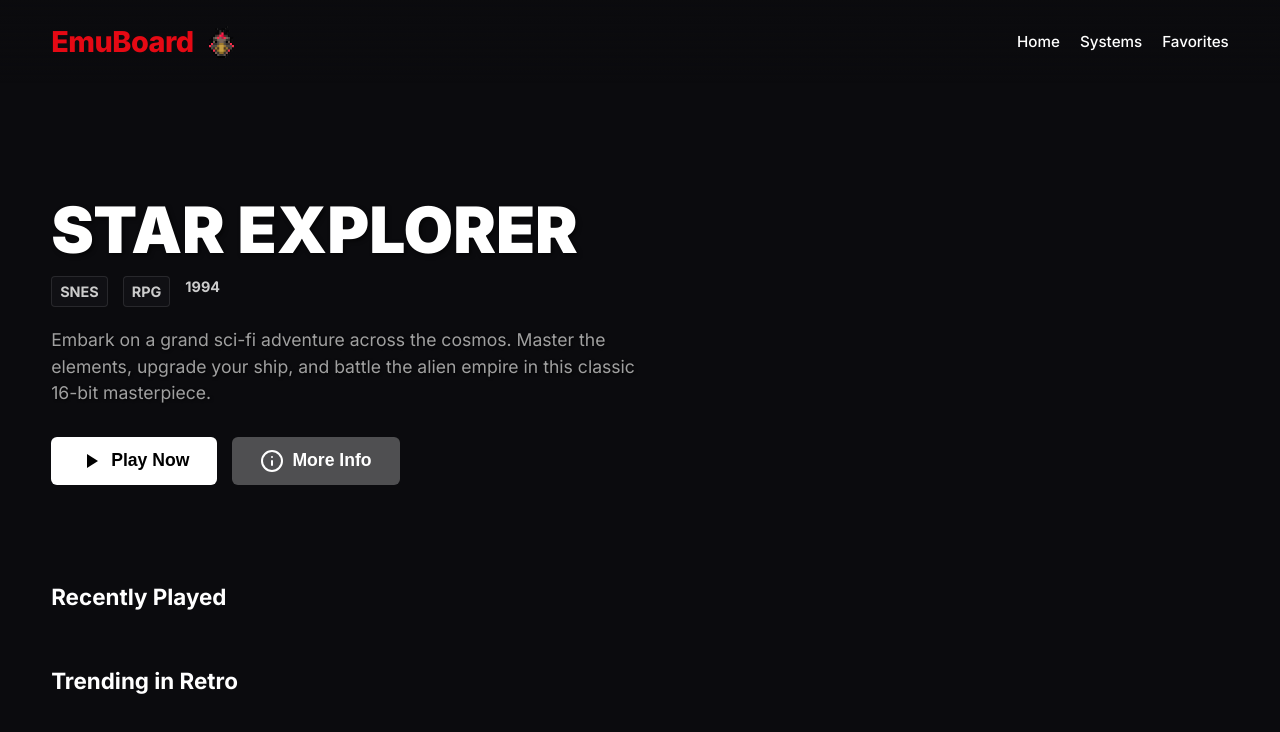
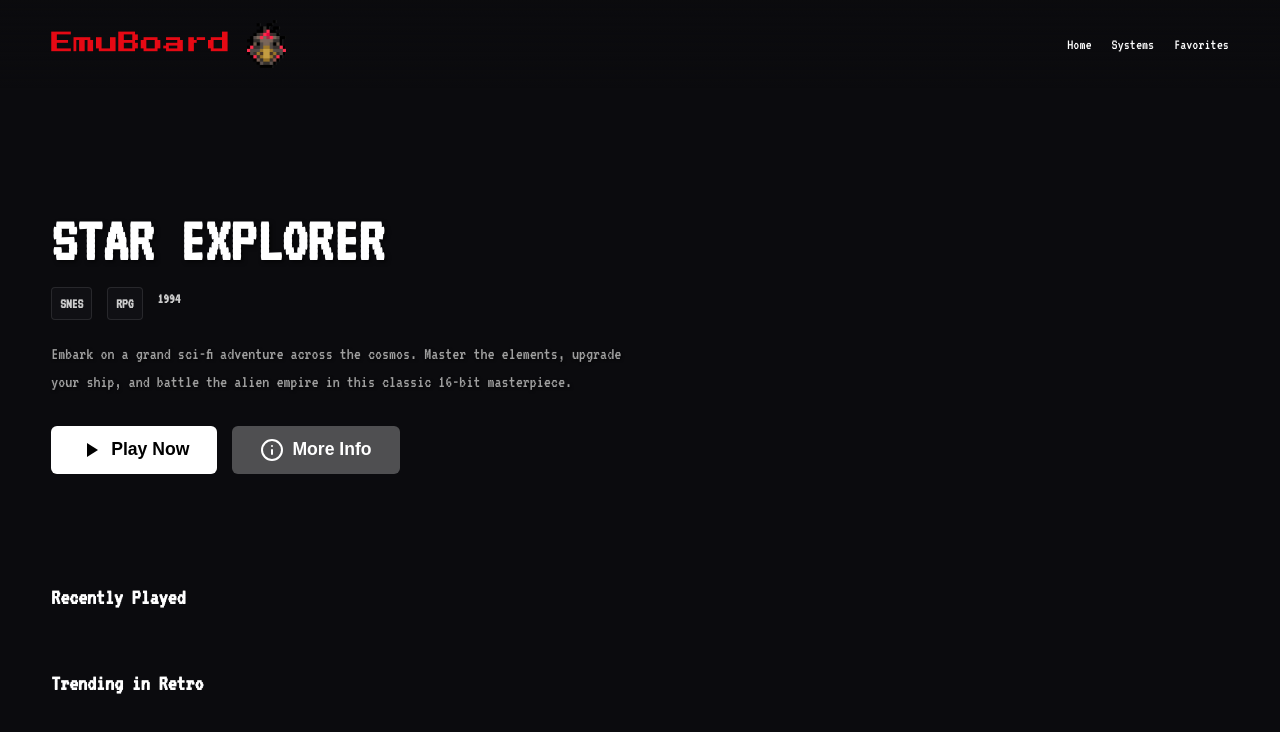
Before and after one commit to brnpal/EmuBoard, a website: page index.html in a window 1280 px wide. Drawn offline with Linux system fonts and the light colour scheme; no server answers.

Commit message:
Apply global 8-bit typography

```diff
--- a/index.html
+++ b/index.html
@@ -4,11 +4,11 @@
   <meta charset="UTF-8">
   <meta name="viewport" content="width=device-width, initial-scale=1.0">
   <title>EmuBoard</title>
-  <!-- Google Fonts: Inter -->
   <link rel="preconnect" href="https://fonts.googleapis.com">
   <link rel="preconnect" href="https://fonts.gstatic.com" crossorigin>
-  <link href="https://fonts.googleapis.com/css2?family=Inter:wght@400;500;700;800;900&display=swap" rel="stylesheet">
+  <link href="https://fonts.googleapis.com/css2?family=Press+Start+2P&family=VT323&display=swap" rel="stylesheet">
   <link rel="stylesheet" href="styles.css">
+
 </head>
 <body>
 
--- a/package.json
+++ b/package.json
@@ -20,6 +20,7 @@
   "homepage": "https://github.com/brnpal/EmuBoard#readme",
   "dependencies": {
     "cors": "^2.8.6",
-    "express": "^5.2.1"
+    "express": "^5.2.1",
+    "pngjs": "^7.0.0"
   }
 }
--- a/styles.css
+++ b/styles.css
@@ -16,11 +16,12 @@
 }
 
 body {
-  font-family: 'Inter', system-ui, -apple-system, sans-serif;
+  font-family: 'VT323', monospace;
   background-color: var(--bg-color);
   color: var(--text-primary);
   overflow-x: hidden;
-  line-height: 1.5;
+  line-height: 1.6;
+  font-size: 1.2rem; /* increase base size as VT323 runs small */
 }
 
 /* Navbar */
@@ -49,16 +50,15 @@ body {
 }
 
 .logo-avatar {
-  width: 32px;
-  height: 32px;
+  width: 48px;
+  height: 48px;
   object-fit: contain;
-  mix-blend-mode: lighten;
 }
 
 .logo {
-  font-size: 1.8rem;
-  font-weight: 800;
-  letter-spacing: -0.5px;
+  font-family: 'Press Start 2P', cursive;
+  font-size: 1.4rem;
+  letter-spacing: 0px;
   color: var(--accent-color);
 }
 
```
Also changed, not shown: 1 other file.
